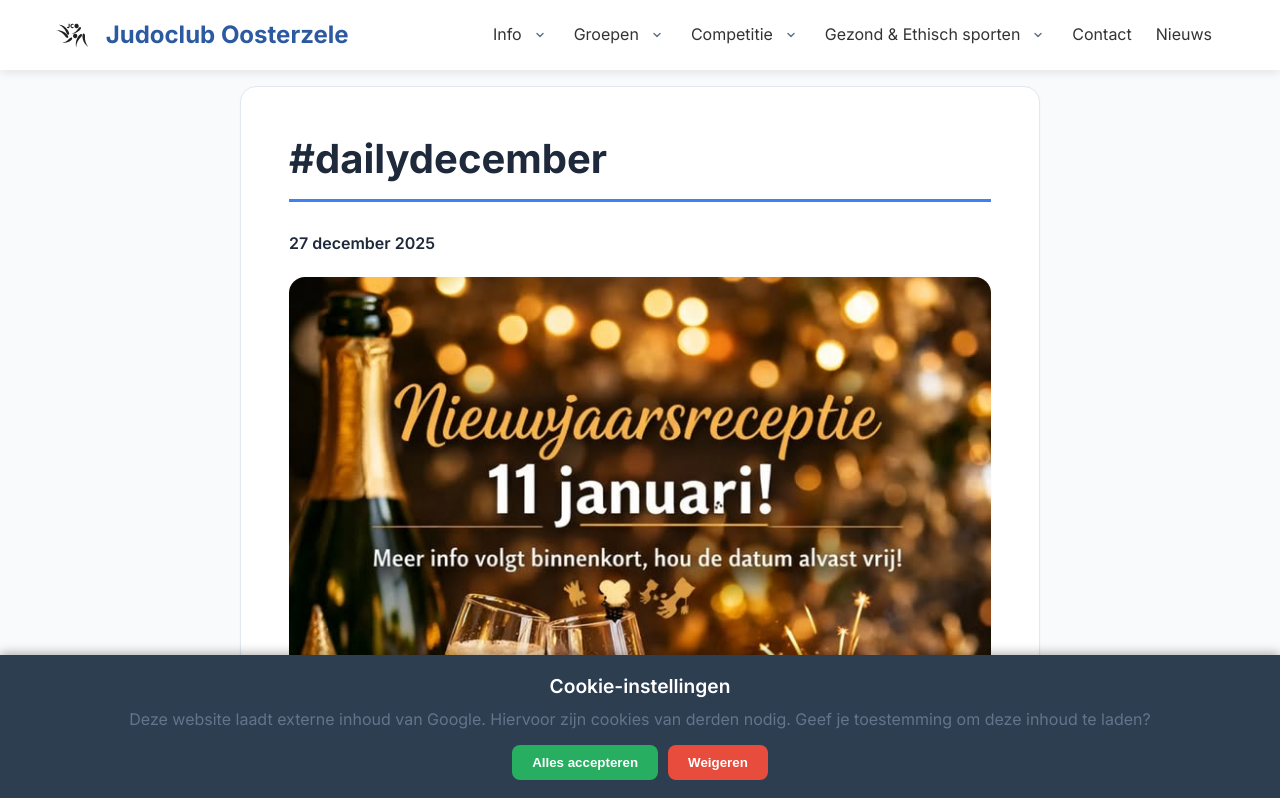
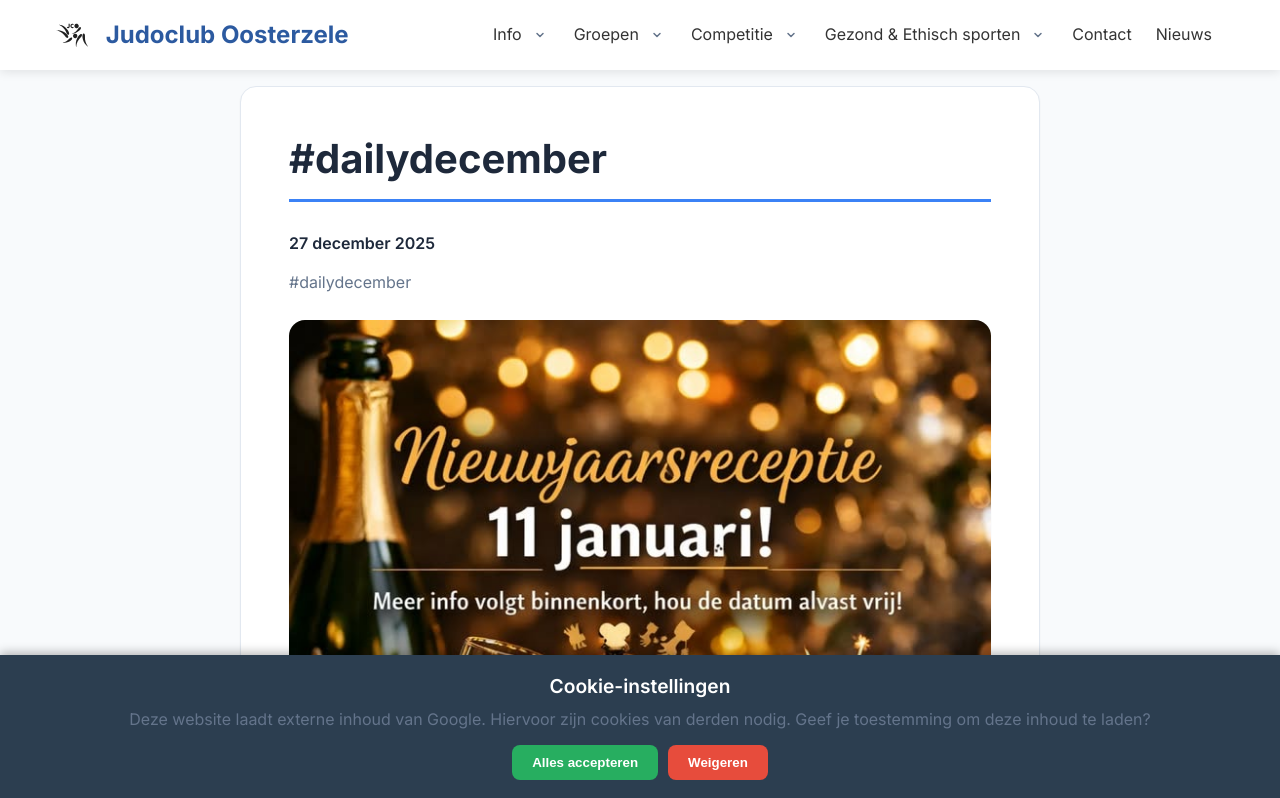
Before and after one commit to judocluboosterzele/website, an Astro site: page /facebook-posts/2025/12/dailydecember in a window 1280 px wide. Shown: the top 798 px of the page. Built offline with nearby package versions, Linux system fonts and the light colour scheme; Astro itself is replaced by a stand-in of ours.

```diff
--- a/src/content/pages/facebook-posts/2025/12/dailydecember.md
+++ b/src/content/pages/facebook-posts/2025/12/dailydecember.md
@@ -7,3 +7,5 @@
   - src: ../../../../../assets/images/facebook-posts/2025/12/27/image-1.jpg
     alt: "#dailydecember - afbeelding 1"
 ---
+
+#dailydecember
```
